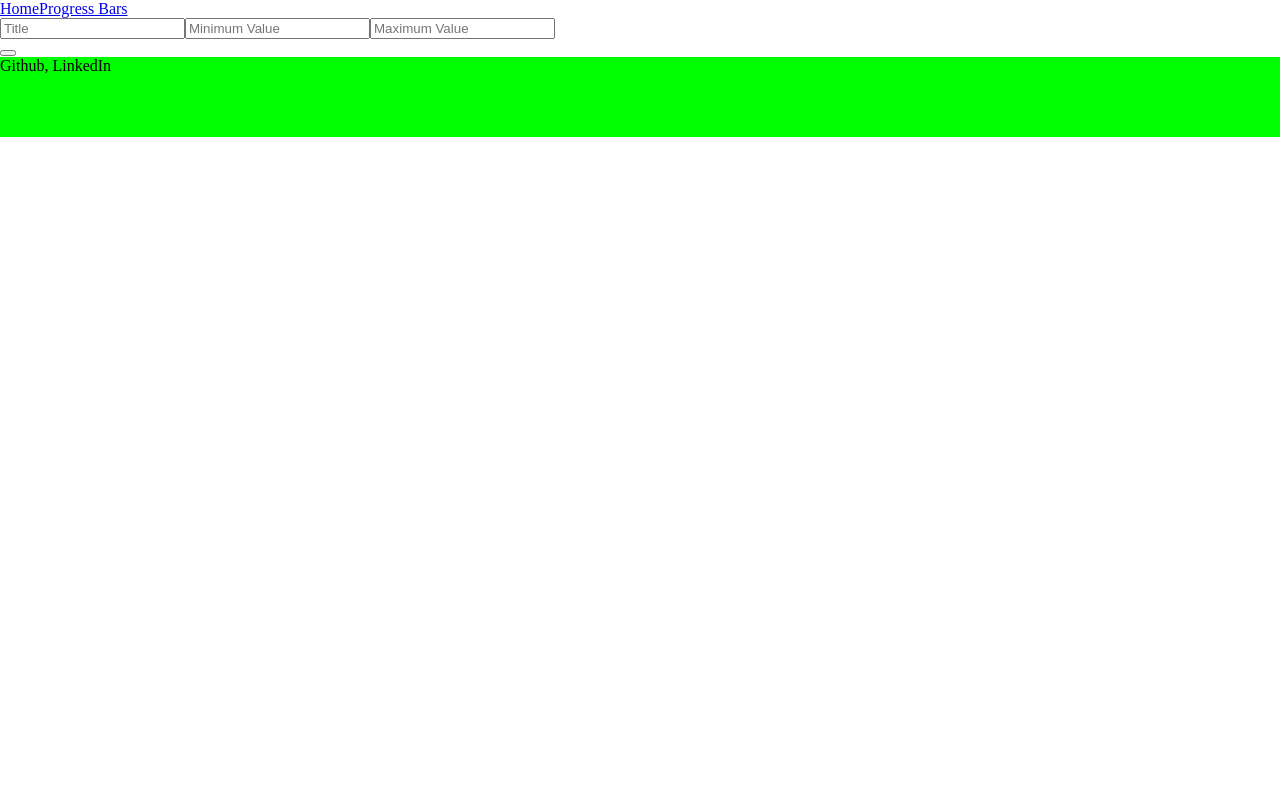
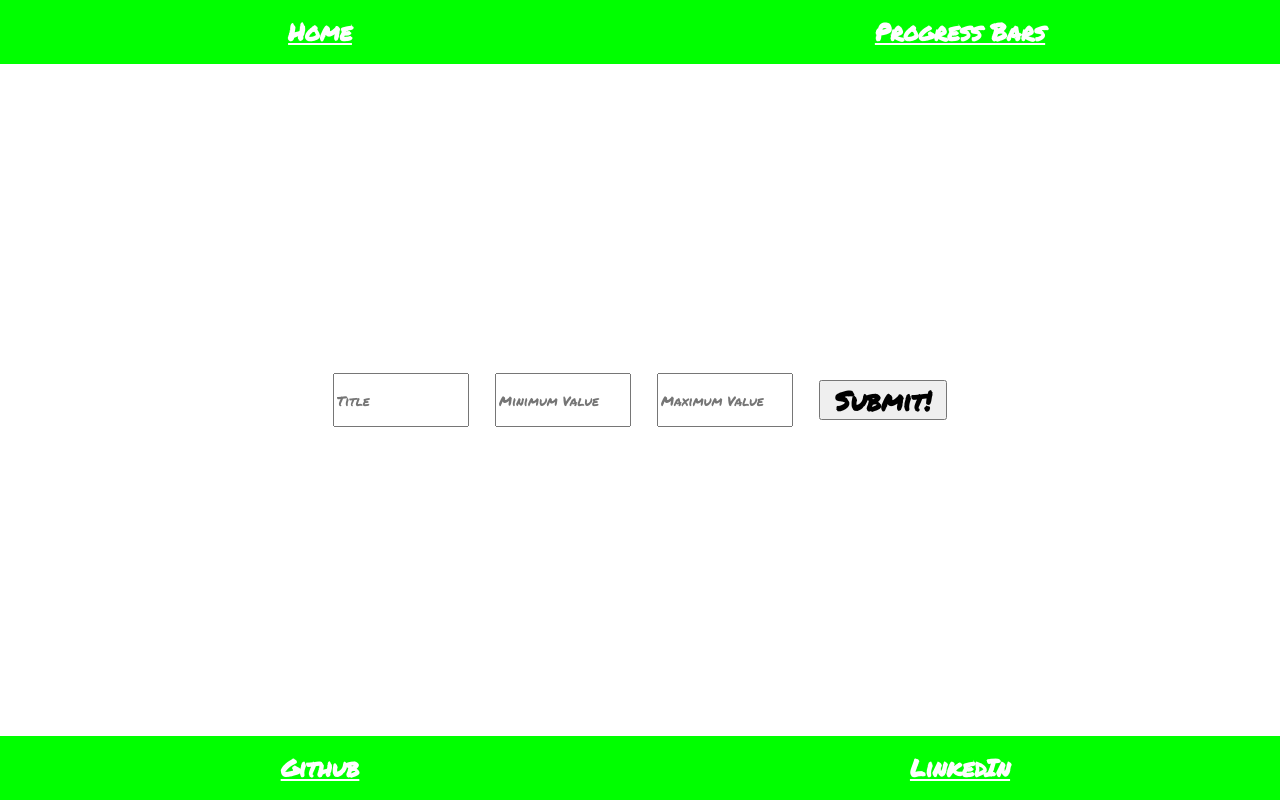
Before and after one commit to MetaBrian/TheProgressBar, a React (Vite) app: page / in a window 1280 px wide. Built offline with nearby package versions, Linux system fonts and the light colour scheme.

Commit message:
added preliminary styling to create a bar page, navbar, footer, as well as added values to progress bars being dynamically rendered

```diff
--- a/index.html
+++ b/index.html
@@ -2,6 +2,18 @@
 <html lang="en">
   <head>
     <meta charset="UTF-8" />
+    <link rel="preconnect" href="https://fonts.googleapis.com">
+    <link rel="preconnect" href="https://fonts.gstatic.com" crossorigin>
+    <link href="https://fonts.googleapis.com/css2?family=Indie+Flower&display=swap" rel="stylesheet">
+
+    <link rel="preconnect" href="https://fonts.googleapis.com">
+<link rel="preconnect" href="https://fonts.gstatic.com" crossorigin>
+
+<link href="https://fonts.googleapis.com/css2?family=Orbitron&display=swap" rel="stylesheet">
+    <link rel="preconnect" href="https://fonts.googleapis.com">
+<link rel="preconnect" href="https://fonts.gstatic.com" crossorigin>
+
+<link href="https://fonts.googleapis.com/css2?family=Permanent+Marker&display=swap" rel="stylesheet">
     <link rel="icon" type="image/svg+xml" href="/vite.svg" />
     <meta name="viewport" content="width=device-width, initial-scale=1.0" />
     <title>The Progress Bar</title>
--- a/src/components/Footer.tsx
+++ b/src/components/Footer.tsx
@@ -4,7 +4,8 @@ function Footer() {
 
     return (
         <div className='footer'>
-            Github, LinkedIn
+            <a className="footerLinks" target='_blank' href='https://github.com/MetaBrian'><h2>Github</h2></a>
+            <a className="footerLinks" target='_blank' href='https://www.linkedin.com/in/leonardo-brian-campos/'><h2>LinkedIn</h2></a>
         </div>
     )
 }
--- a/src/components/NavBar.tsx
+++ b/src/components/NavBar.tsx
@@ -7,11 +7,11 @@ function NavBar() {
     return (
 
         <div className='navBar'>
-            <Link to='/'>
-                Home
+            <Link to='/' className='navLinks'>
+                <h2>Home</h2>
             </Link>
-            <Link to='/displayBars'>
-                Progress Bars
+            <Link to='/displayBars' className='navLinks'>
+                <h2>Progress Bars</h2>
             </Link>
         </div>
     )
--- a/src/components/progressBar.tsx
+++ b/src/components/progressBar.tsx
@@ -17,8 +17,9 @@ function ProgressBar(props){
             }}>-</button>
 
 
-        <div className="progressBar" title={props.title}>
-            {props.title}
+        <div className="progressBar">
+            <h3>{props.title}</h3>
+            <h3>{props.value}</h3>
         </div>
 
         <button className='barButtons'onClick={()=>{setValue(val=>val+1)}
--- a/src/containers/BarDisplay.tsx
+++ b/src/containers/BarDisplay.tsx
@@ -25,8 +25,8 @@ function BarDisplay(){
   const content = [];
   for (let i=0; i<bars.length;i++){
     const title = bars[i].title;
-    console.log(title, 'this is title')
-    const component = <ProgressBar key={bars[i]._id} title={title}></ProgressBar>
+    console.log(bars[i], 'this is content being push')
+    const component = <ProgressBar key={bars[i]._id} title={title} value={bars[i].startValue}></ProgressBar>
     content.push(component)
   }
 
--- a/src/containers/CreateBar.tsx
+++ b/src/containers/CreateBar.tsx
@@ -10,14 +10,16 @@ function CreateBar () {
 
     return (
         <div className='createBars'>
-           <form>
-                <input id='barTitle' type="text" placeholder="Title"/>
-                <input id='barMinimum' type='text' placeholder='Minimum Value'/>
-                <input id='barMaximum' type='text' placeholder='Maximum Value'/>
+           <form id='barForm'>
+                <input id='barTitle' type="text" placeholder='Title' className="createInputs"/>
+                <input id='barMinimum' type='text' placeholder='Minimum Value' className="createInputs"/>
+                <input id='barMaximum' type='text' placeholder='Maximum Value' className="createInputs"/>
+
+                <button id='submitBar' onClick={()=>{
+                    submitBar(document.getElementById('barTitle').value, parseInt(document.getElementById('barMinimum').value), parseInt(document.getElementById('barMaximum').value))
+                }}><h1>Submit!</h1></button>
            </form>
-           <button id='submitBar' onClick={()=>{
-                    submitBar(document.getElementById('barTitle').value, parseInt(document.getElementById('barMinimum').value), parseInt(document.getElementById('barMaximum').value))
-                }}></button>
+
         </div>
     )
 }
--- a/src/style.css
+++ b/src/style.css
@@ -3,31 +3,67 @@ body {
 }
 
 .barDisplay{
-    height: 80vh;
+    height: 84vh;
     width: 100vw;
     display: flex;
     justify-content: center;
 }
 
-.header{
-    height: 10vh;
+.navBar{
+    height: 8vh;
     width: 100vw;
-    background-color: silver;
+    display: flex;
+    justify-content: space-around;
+    background-color: lime;
+}
+
+.navLinks{
+    display: flex;
+    height: 100%;
+    width: 30%;
+    font-family: 'Permanent Marker', cursive;
+    justify-content: center;
+    align-items: center;
+    color: white;
+}
+
+.navLinks:hover{
+    background-color: white;
+    color: lime;
 }
 
 .footer{
-    height: 10vh;
+    height: 8vh;
     width: 100vw;
     background-color: lime;
+    display: flex;
+    justify-content: space-around;
+    align-items: center;
+
+}
+
+.footerLinks{
+    display: flex;
+    justify-content: center;
+    align-items: center;
+    font-family: 'Permanent Marker', cursive;
+    color: white;
+    height: 100%;
+    width: 30%;
+}
+
+.footerLinks:hover{
+    background-color: white;
+    cursor: pointer;
+    color: lime;
 }
 
 .progressBar{
     height: 100%;
     width: 70%;
     display: flex;
-    align-items: center;
     justify-content: center;
-
+    color: lime;
 }
 
 .barBlock{
@@ -41,3 +77,35 @@ body {
     height: 100%;
     background-color: blue;
 }
+
+.createBars{
+    display: flex;
+justify-content: center;
+    align-items: center;
+    height: 84vh;
+    width: 100vw;
+    font-family: 'Permanent Marker', cursive;
+}
+
+#submitBar{
+    display: flex;
+    justify-content: center;
+    align-items: center;
+    height: 5vh;
+    width: 20%;
+    font-family: 'Permanent Marker', cursive;
+}
+
+.createInputs{
+    height: 6vh;
+    width: 10vw;
+    font-family: 'Permanent Marker', cursive;
+}
+
+#barForm{
+    display: flex;
+    justify-content: space-around;
+    align-items: center;
+    height: 50vh;
+    width: 50vw;
+}
```
